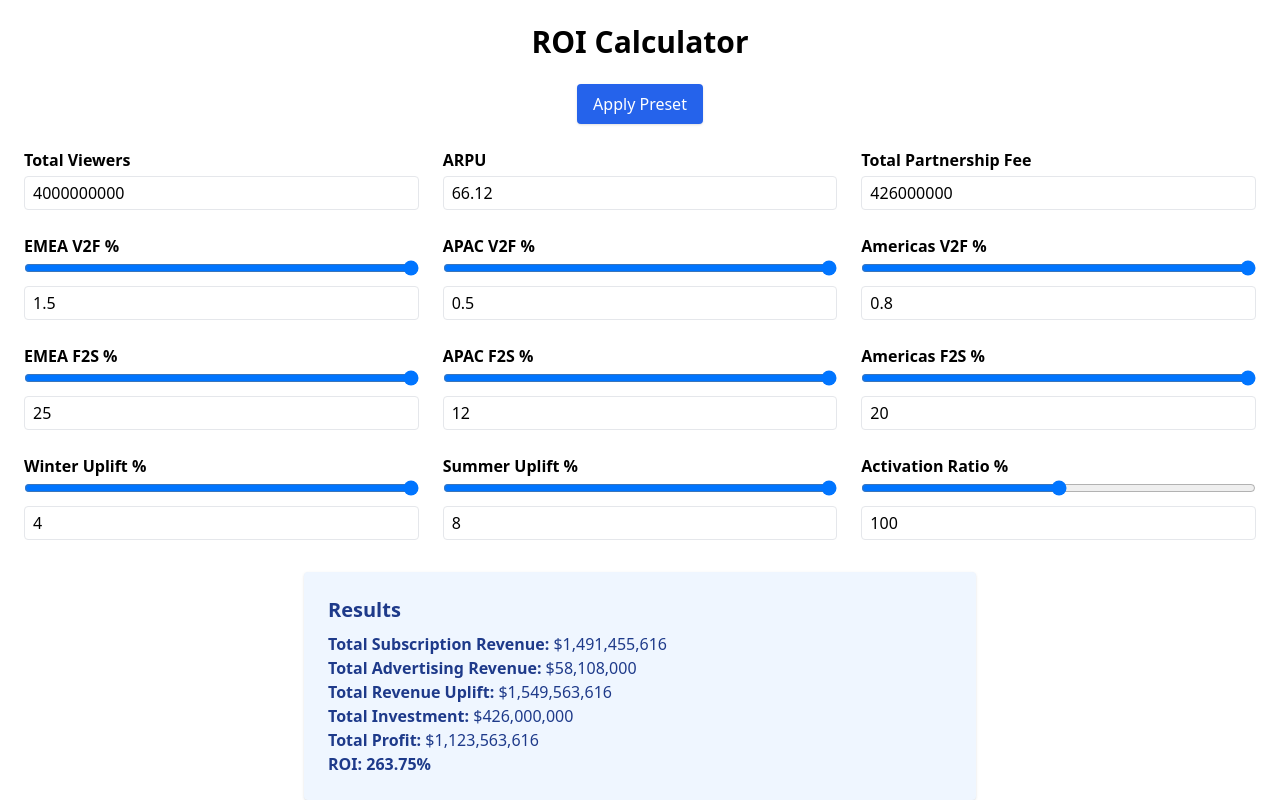
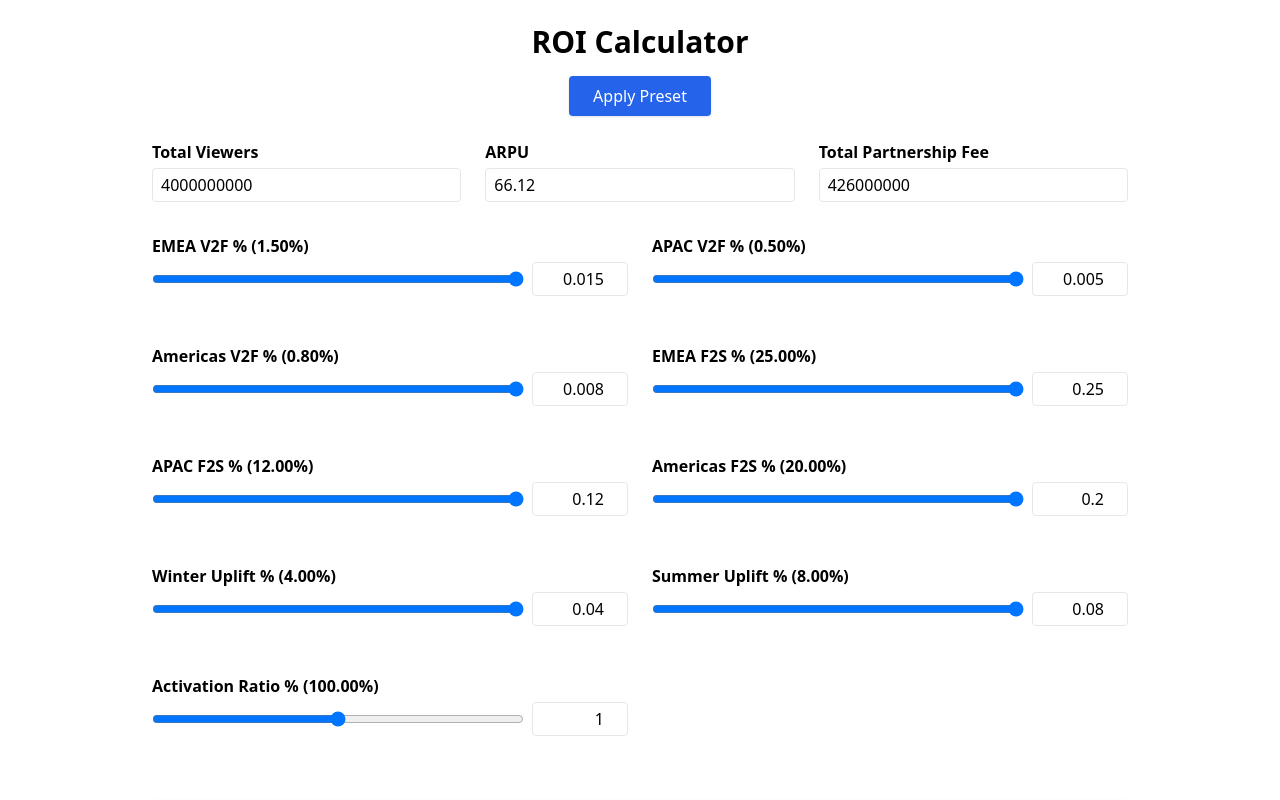
Before and after one commit to Mezzali22/ROI-Calculator, a React (Vite) app: page / in a window 1280 px wide. Shown: the top 800 px of the page. Built offline with nearby package versions, Linux system fonts and the light colour scheme.

Commit message:
Fix Tailwind CSS setup

```diff
--- a/src/ROICalculator.jsx
+++ b/src/ROICalculator.jsx
@@ -1,217 +1,166 @@
 import React, { useState } from 'react';
+
+const clamp = (value, min, max) => Math.min(Math.max(Number(value), min), max);
+
+const InputSlider = ({ label, value, setValue, min, max, step, suffix = '%' }) => {
+  const handleSliderChange = (e) => {
+    const newValue = parseFloat(e.target.value);
+    setValue(newValue);
+  };
+
+  const handleInputChange = (e) => {
+    const input = e.target.value;
+    const num = parseFloat(input);
+    if (!isNaN(num)) {
+      setValue(clamp(num, min, max));
+    }
+  };
+
+  return (
+    <div className="mb-6 w-full">
+      <label className="font-semibold block mb-1">
+        {label} {suffix && `(${(value * 100).toFixed(2)}${suffix})`}
+      </label>
+      <div className="flex items-center gap-2">
+        <input
+          type="range"
+          min={min}
+          max={max}
+          step={step}
+          value={value}
+          onChange={handleSliderChange}
+          className="w-full"
+        />
+        <input
+          type="number"
+          value={value}
+          step={step}
+          onChange={handleInputChange}
+          className="border px-2 py-1 rounded w-24 text-right"
+        />
+      </div>
+    </div>
+  );
+};
 
 export default function ROICalculator() {
   const [totalViewers, setTotalViewers] = useState(4000000000);
   const [arpu, setArpu] = useState(66.12);
   const [fee, setFee] = useState(426000000);
 
-  const [emv2f, setEmv2f] = useState(1.5);
-  const [apv2f, setApv2f] = useState(0.5);
-  const [amv2f, setAmv2f] = useState(0.8);
+  const [emv2F, setEmv2F] = useState(0.015);
+  const [apv2F, setApv2F] = useState(0.005);
+  const [amv2F, setAmv2F] = useState(0.008);
 
-  const [emF2S, setEmF2S] = useState(25);
-  const [apF2S, setApF2S] = useState(12);
-  const [amF2S, setAmF2S] = useState(20);
+  const [emF2S, setEmF2S] = useState(0.25);
+  const [apF2S, setApF2S] = useState(0.12);
+  const [amF2S, setAmF2S] = useState(0.2);
 
-  const [winterUplift, setWinterUplift] = useState(4);
-  const [summerUplift, setSummerUplift] = useState(8);
-  const [activationRatio, setActivationRatio] = useState(100);
+  const [winterUplift, setWinterUplift] = useState(0.04);
+  const [summerUplift, setSummerUplift] = useState(0.08);
+  const [activationRatio, setActivationRatio] = useState(1.0);
 
   const applyPreset = () => {
     setTotalViewers(4000000000);
     setArpu(66.12);
     setFee(426000000);
-    setEmv2f(1.5); setApv2f(0.5); setAmv2f(0.8);
-    setEmF2S(25); setApF2S(12); setAmF2S(20);
-    setWinterUplift(4); setSummerUplift(8); setActivationRatio(100);
+
+    setEmv2F(0.015);
+    setApv2F(0.005);
+    setAmv2F(0.008);
+
+    setEmF2S(0.25);
+    setApF2S(0.12);
+    setAmF2S(0.2);
+
+    setWinterUplift(0.04);
+    setSummerUplift(0.08);
+    setActivationRatio(1.0);
   };
 
-  const format = val => Number(val).toFixed(2);
+  const calculateROI = () => {
+    const v2FTotal =
+      (totalViewers * emv2F) +
+      (totalViewers * apv2F) +
+      (totalViewers * amv2F);
 
-  const v2fTotal =
-    (totalViewers * emv2f) / 100 +
-    (totalViewers * apv2f) / 100 +
-    (totalViewers * amv2f) / 100;
+    const convertedSubscribers =
+      v2FTotal *
+      ((emF2S + apF2S + amF2S) * activationRatio) / 3;
 
-  const convertedSubscribers =
-    (v2fTotal * ((emF2S / 100 + apF2S / 100 + amF2S / 100)) *
-      (activationRatio / 100)) / 3;
+    const upliftMultiplier = 1 + (winterUplift + summerUplift) / 2;
+    const revenue = convertedSubscribers * arpu * upliftMultiplier;
+    const roi = ((revenue - fee) / fee) * 100;
 
-  const upliftMultiplier = 1 + (winterUplift + summerUplift) / 200;
-  const subscriptionRevenue = convertedSubscribers * arpu * upliftMultiplier;
-  const advertisingRevenue = totalViewers * 0.014527;
-  const totalRevenueUplift = subscriptionRevenue + advertisingRevenue;
-
-  const investment = fee * (activationRatio / 100);
-  const profit = totalRevenueUplift - investment;
-  const roi = (profit / investment) * 100;
-
-  const sliders = [
-    {
-      label: 'EMEA V2F %',
-      val: emv2f,
-      set: setEmv2f,
-      min: 1,
-      max: 1.5,
-      step: 0.05
-    },
-    {
-      label: 'APAC V2F %',
-      val: apv2f,
-      set: setApv2f,
-      min: 0.45,
-      max: 0.5,
-      step: 0.05
-    },
-    {
-      label: 'Americas V2F %',
-      val: amv2f,
-      set: setAmv2f,
-      min: 0.75,
-      max: 0.8,
-      step: 0.05
-    },
-    {
-      label: 'EMEA F2S %',
-      val: emF2S,
-      set: setEmF2S,
-      min: 18,
-      max: 25,
-      step: 1
-    },
-    {
-      label: 'APAC F2S %',
-      val: apF2S,
-      set: setApF2S,
-      min: 5,
-      max: 12,
-      step: 1
-    },
-    {
-      label: 'Americas F2S %',
-      val: amF2S,
-      set: setAmF2S,
-      min: 12,
-      max: 20,
-      step: 1
-    },
-    {
-      label: 'Winter Uplift %',
-      val: winterUplift,
-      set: setWinterUplift,
-      min: 2,
-      max: 4,
-      step: 0.5
-    },
-    {
-      label: 'Summer Uplift %',
-      val: summerUplift,
-      set: setSummerUplift,
-      min: 5,
-      max: 8,
-      step: 0.5
-    },
-    {
-      label: 'Activation Ratio %',
-      val: activationRatio,
-      set: setActivationRatio,
-      min: 80,
-      max: 120,
-      step: 1
-    }
-  ];
-
-  const handleInput = (e, setter, min, max) => {
-    const val = parseFloat(e.target.value);
-    if (!isNaN(val)) setter(Math.min(max, Math.max(min, val)));
-    else e.target.value = '';
+    return {
+      roi: roi.toFixed(2),
+      revenue: revenue.toFixed(2),
+    };
   };
 
+  const { roi, revenue } = calculateROI();
+
   return (
-    <div className="max-w-7xl mx-auto p-6">
-      <h1 className="text-3xl font-bold text-center mb-6">ROI Calculator</h1>
-      <div className="text-center mb-6">
+    <div className="max-w-5xl mx-auto p-6">
+      <h1 className="text-3xl font-bold text-center mb-4">ROI Calculator</h1>
+
+      <div className="flex justify-center mb-6">
         <button
           onClick={applyPreset}
-          className="bg-blue-600 hover:bg-blue-700 text-white py-2 px-4 rounded shadow"
+          className="bg-blue-600 text-white px-6 py-2 rounded shadow hover:bg-blue-700"
         >
           Apply Preset
         </button>
       </div>
 
-      <div className="grid md:grid-cols-3 gap-6">
+      <div className="grid grid-cols-1 md:grid-cols-3 gap-6">
         <div>
-          <label className="font-semibold">Total Viewers</label>
+          <label className="font-semibold block mb-1">Total Viewers</label>
           <input
             type="number"
-            className="w-full border rounded px-2 py-1 mt-1"
             value={totalViewers}
-            onChange={(e) => setTotalViewers(Number(e.target.value))}
+            onChange={(e) => setTotalViewers(parseInt(e.target.value))}
+            className="border px-2 py-1 rounded w-full"
           />
         </div>
         <div>
-          <label className="font-semibold">ARPU</label>
+          <label className="font-semibold block mb-1">ARPU</label>
           <input
             type="number"
-            className="w-full border rounded px-2 py-1 mt-1"
             value={arpu}
-            onChange={(e) => setArpu(Number(e.target.value))}
+            onChange={(e) => setArpu(parseFloat(e.target.value))}
+            className="border px-2 py-1 rounded w-full"
           />
         </div>
         <div>
-          <label className="font-semibold">Total Partnership Fee</label>
+          <label className="font-semibold block mb-1">Total Partnership Fee</label>
           <input
             type="number"
-            className="w-full border rounded px-2 py-1 mt-1"
             value={fee}
-            onChange={(e) => setFee(Number(e.target.value))}
+            onChange={(e) => setFee(parseInt(e.target.value))}
+            className="border px-2 py-1 rounded w-full"
           />
         </div>
       </div>
 
-      <div className="grid md:grid-cols-3 gap-6 mt-6">
-        {sliders.map(({ label, val, set, min, max, step }) => (
-          <div key={label}>
-            <label className="font-semibold">{label}</label>
-            <input
-              type="range"
-              min={min}
-              max={max}
-              step={step}
-              value={val}
-              onChange={(e) => set(Number(e.target.value))}
-              className="w-full"
-            />
-            <input
-              type="number"
-              className="w-full border rounded px-2 py-1 mt-1"
-              value={val}
-              onChange={(e) => handleInput(e, set, min, max)}
-            />
-          </div>
-        ))}
+      <div className="grid grid-cols-1 md:grid-cols-2 gap-6 mt-8">
+        <InputSlider label="EMEA V2F %" value={emv2F} setValue={setEmv2F} min={0.01} max={0.015} step={0.0005} />
+        <InputSlider label="APAC V2F %" value={apv2F} setValue={setApv2F} min={0.0045} max={0.005} step={0.0005} />
+        <InputSlider label="Americas V2F %" value={amv2F} setValue={setAmv2F} min={0.0075} max={0.008} step={0.0005} />
+
+        <InputSlider label="EMEA F2S %" value={emF2S} setValue={setEmF2S} min={0.18} max={0.25} step={0.01} />
+        <InputSlider label="APAC F2S %" value={apF2S} setValue={setApF2S} min={0.05} max={0.12} step={0.01} />
+        <InputSlider label="Americas F2S %" value={amF2S} setValue={setAmF2S} min={0.12} max={0.2} step={0.01} />
+
+        <InputSlider label="Winter Uplift %" value={winterUplift} setValue={setWinterUplift} min={0.02} max={0.04} step={0.005} />
+        <InputSlider label="Summer Uplift %" value={summerUplift} setValue={setSummerUplift} min={0.05} max={0.08} step={0.005} />
+        <InputSlider label="Activation Ratio %" value={activationRatio} setValue={setActivationRatio} min={0.8} max={1.2} step={0.01} />
       </div>
 
-      <div className="bg-blue-50 mt-8 p-6 rounded shadow max-w-2xl mx-auto">
-        <h2 className="text-xl font-semibold text-blue-900 mb-2">Results</h2>
-        <p className="text-blue-900">
-          <strong>Total Subscription Revenue:</strong> ${subscriptionRevenue.toLocaleString()}
-        </p>
-        <p className="text-blue-900">
-          <strong>Total Advertising Revenue:</strong> ${advertisingRevenue.toLocaleString()}
-        </p>
-        <p className="text-blue-900">
-          <strong>Total Revenue Uplift:</strong> ${totalRevenueUplift.toLocaleString()}
-        </p>
-        <p className="text-blue-900">
-          <strong>Total Investment:</strong> ${investment.toLocaleString()}
-        </p>
-        <p className="text-blue-900">
-          <strong>Total Profit:</strong> ${profit.toLocaleString()}
-        </p>
-        <p className="text-blue-900 font-bold">
-          ROI: {roi.toFixed(2)}%
-        </p>
+      <div className="bg-blue-50 mt-10 p-6 rounded shadow text-blue-900">
+        <h2 className="text-xl font-bold mb-2">Results</h2>
+        <p><strong>Estimated Revenue:</strong> ${revenue}</p>
+        <p><strong>ROI:</strong> {roi}%</p>
       </div>
     </div>
   );
```
